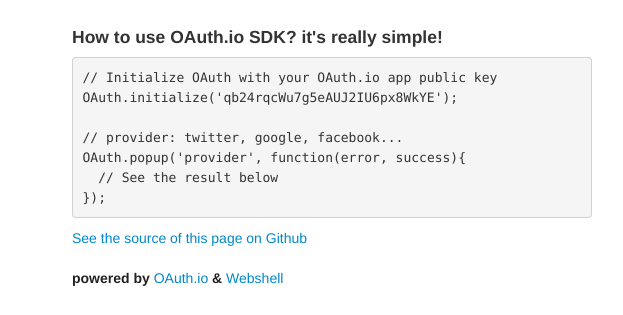
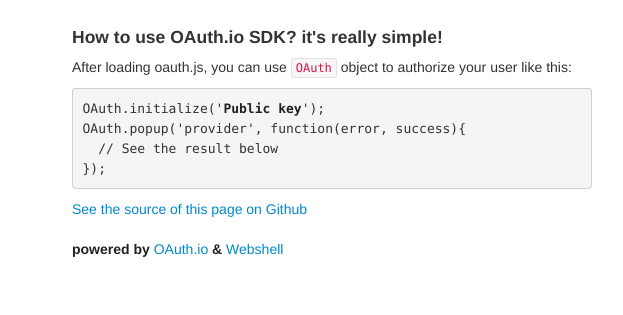
Before and after one commit to oauth-io/oauth-js, a plain HTML site: page index.html in a window 1280 px wide. Shown: the part 216-531 px from the top of the page, 478-1101 px from the left. Drawn offline with nearby package versions, Linux system fonts and the light colour scheme.

Commit message:
Signed-off-by: thyb <thyb@oauth.io>

```diff
--- a/index.html
+++ b/index.html
@@ -98,10 +98,8 @@
         <hr />
         <div class="row">
           <h4>How to use OAuth.io SDK? it's really simple!</h4>
-          <pre id="code">// Initialize OAuth with your OAuth.io app public key
-OAuth.initialize('qb24rqcWu7g5eAUJ2IU6px8WkYE');
-
-// provider: twitter, google, facebook...
+          <p>After loading oauth.js, you can use <code>OAuth</code> object to authorize your user like this:</p>
+          <pre id="code">OAuth.initialize('<span class="text-success"><strong>Public key</strong></span>');
 OAuth.popup('<span id='provider'>provider</span>', function(error, success){
   // See the result below
 });</pre>
```
